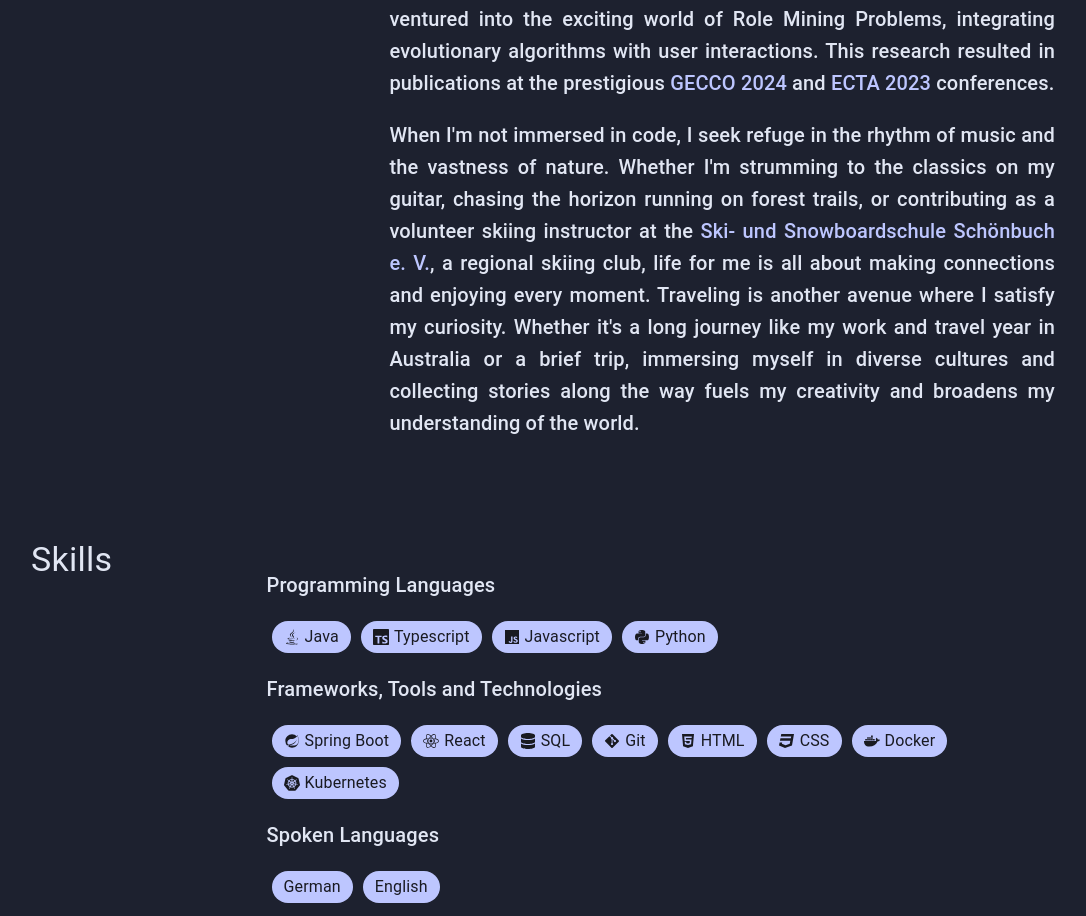
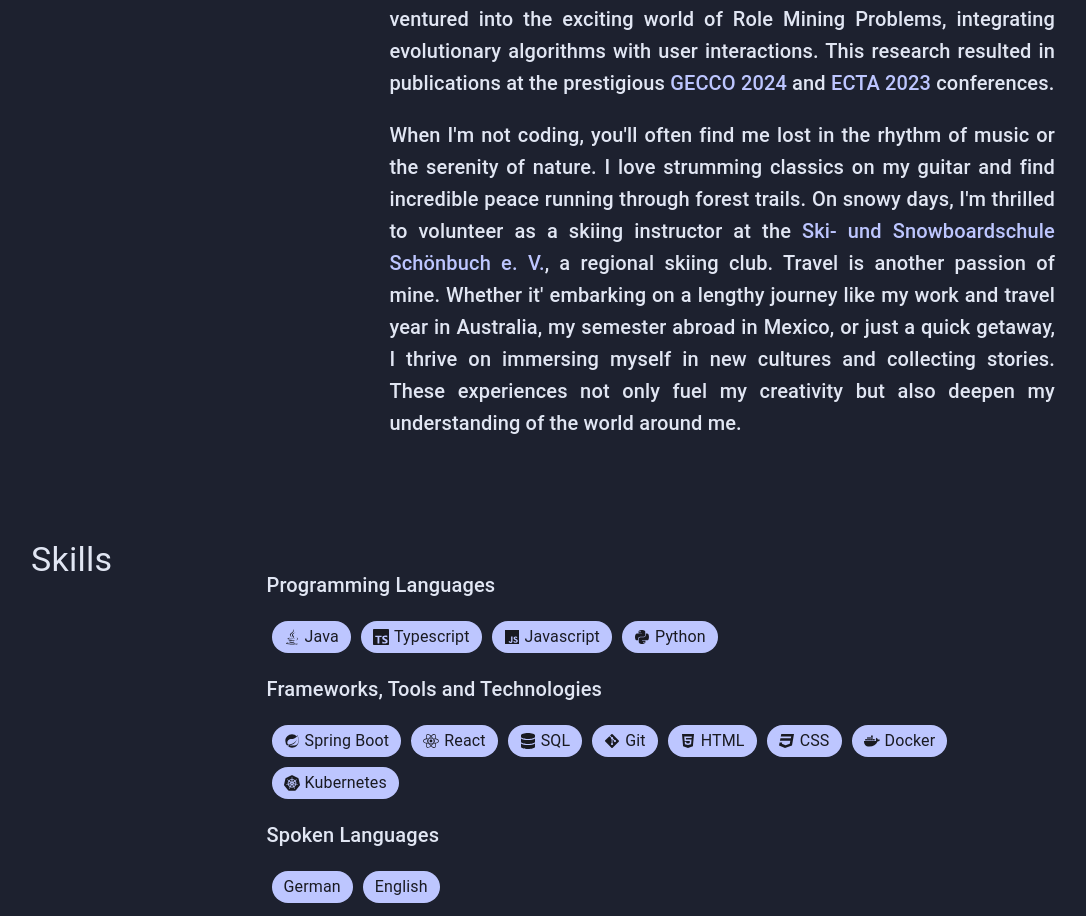
Before and after one commit to nicolasjusten95/nicolas-justen-portfolio, a React (Create React App) app: page / in a window 1280 px wide. Shown: the part 785-1701 px from the top of the page, without its empty margins (97-1183 px from the left). Built offline with nearby package versions, Linux system fonts and the light colour scheme.

Commit message:
updated home

```diff
--- a/src/components/body/home/Home.tsx
+++ b/src/components/body/home/Home.tsx
@@ -101,16 +101,16 @@ const Home = () => {
                     color='text.primary'
                     textAlign='justify'
                     sx={{typography: {xs: 'body1', md: 'h6'}}}>
-                    When I'm not immersed in code, I seek refuge in the rhythm of music and the vastness of nature.
-                    Whether I'm strumming to the classics on my guitar, chasing the horizon running on forest
-                    trails, or contributing as a volunteer skiing instructor at the&nbsp;
+                    When I'm not coding, you'll often find me lost in the rhythm of music or the serenity of nature. I
+                    love strumming classics on my guitar and find incredible peace running through forest trails. On
+                    snowy days, I'm thrilled to volunteer as a skiing instructor at the&nbsp;
                     <MyLink
                         href='https://www.susss.de/home'
                         text='Ski- und Snowboardschule Schönbuch e. V.'/>
-                    , a regional skiing club, life for me is all about making connections and enjoying every moment.
-                    Traveling is another avenue where I satisfy my curiosity. Whether it's a long journey like
-                    my work and travel year in Australia or a brief trip, immersing myself in diverse cultures and
-                    collecting stories along the way fuels my creativity and broadens my understanding of the world.
+                    , a regional skiing club. Travel is another passion of mine. Whether it' embarking on a lengthy
+                    journey like my work and travel year in Australia, my semester abroad in Mexico, or just a quick
+                    getaway, I thrive on immersing myself in new cultures and collecting stories. These experiences not
+                    only fuel my creativity but also deepen my understanding of the world around me.
                 </Typography>
             </Box>
         </Box>
```
